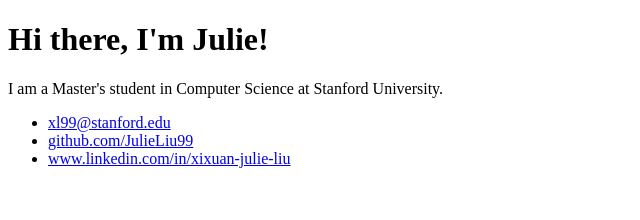
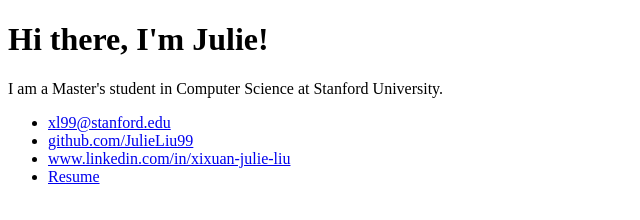
Before and after one commit to JulieLiu99/JulieLiu99.github.io, a plain HTML site: page index.html in a window 1280 px wide. Shown: the full height of the page, 0-640 px from the left. Drawn offline with Linux system fonts and the light colour scheme.

Commit message:
Update index.html

```diff
--- a/index.html
+++ b/index.html
@@ -19,6 +19,7 @@
         <li>
           <a href="https://www.linkedin.com/in/xixuan-julie-liu">www.linkedin.com/in/xixuan-julie-liu</a>
         </li>
+        <li><a href="./files/resume.pdf">Resume</a></li>
       </ul>
     </footer>
   </body>
```
